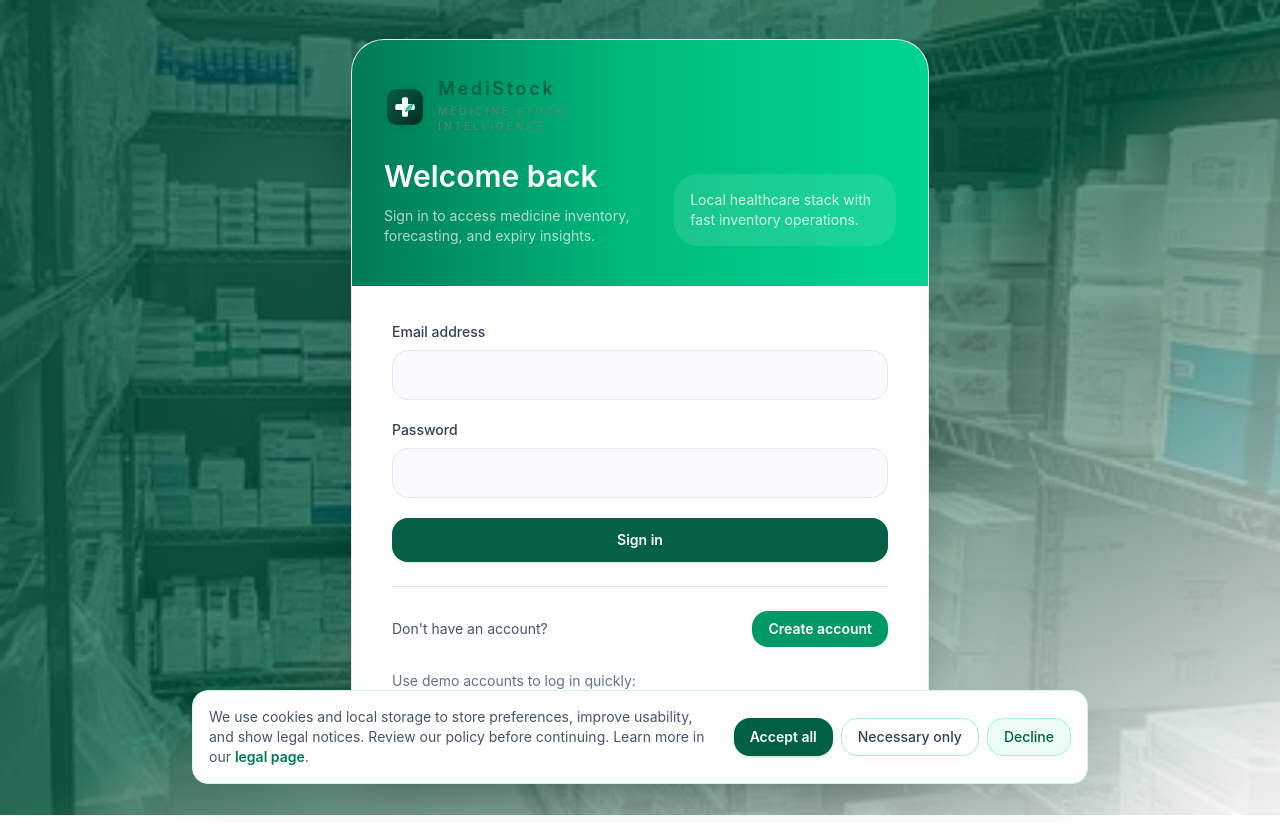
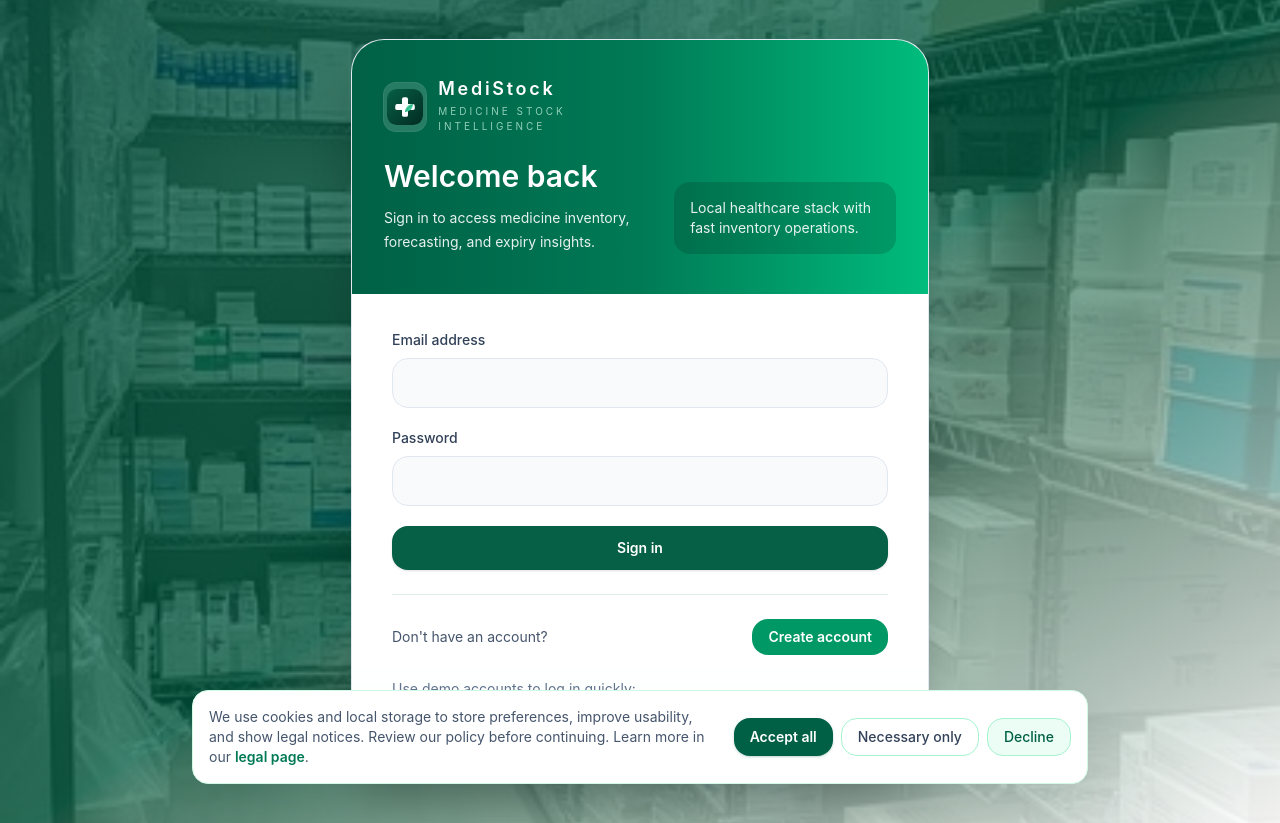
Before and after one commit to YugPatel27/MedicineInventory-Prediction, a React (Vite) app: page /login in a window 1280 px wide. Built offline with nearby package versions, Linux system fonts and the light colour scheme; no server answers.

Commit message:
Fix : forecast graph plot

```diff
--- a/src/pages/Login.jsx
+++ b/src/pages/Login.jsx
@@ -75,7 +75,7 @@ export function Login() {
   };
 
   return (
-    <div className="relative min-h-screen flex items-center justify-center px-4 py-10 overflow-hidden">
+    <div className="relative min-h-screen flex items-center justify-center px-3 py-6 sm:px-4 sm:py-10 overflow-hidden">
       {/* Local background keeps the login shell fast and available offline. */}
       <div
         className="absolute inset-0 bg-cover bg-center"
@@ -86,19 +86,19 @@ export function Login() {
       {/* Green-tinted, dulled overlay so it stays subtle behind the card */}
       <div className="absolute inset-0 bg-gradient-to-br from-emerald-900/80 via-emerald-800/70 to-white/90" />
 
-      <div className="relative w-full max-w-xl overflow-hidden rounded-[2rem] bg-white shadow-2xl ring-1 ring-slate-200">
-        <div className="grid gap-6 bg-gradient-to-r from-emerald-700 via-emerald-500 to-emerald-400 px-8 py-10 text-white sm:grid-cols-[1.2fr_1fr]">
+      <div className="relative w-full max-w-xl overflow-hidden rounded-3xl bg-white shadow-2xl ring-1 ring-slate-200 sm:rounded-[2rem]">
+        <div className="grid gap-5 bg-gradient-to-r from-emerald-800 via-emerald-700 to-emerald-500 px-5 py-7 text-white sm:grid-cols-[1.2fr_1fr] sm:gap-6 sm:px-8 sm:py-10">
           <div>
-            <BrandMark />
-            <h2 className="mt-6 text-3xl font-semibold">Welcome back</h2>
-            <p className="mt-3 text-sm text-slate-200/80">Sign in to access medicine inventory, forecasting, and expiry insights.</p>
+            <BrandMark theme="dark" />
+            <h2 className="mt-5 text-2xl font-semibold sm:mt-6 sm:text-3xl">Welcome back</h2>
+            <p className="mt-3 max-w-md text-sm leading-6 text-white/90">Sign in to access medicine inventory, forecasting, and expiry insights.</p>
           </div>
-          <div className="flex items-end justify-end">
-            <div className="rounded-3xl bg-white/10 p-4 text-white/80 text-sm">Local healthcare stack with fast inventory operations.</div>
+          <div className="hidden items-end justify-end sm:flex">
+            <div className="rounded-2xl bg-black/15 p-4 text-sm leading-5 text-white/90">Local healthcare stack with fast inventory operations.</div>
           </div>
         </div>
 
-        <div className="bg-white px-8 py-9 sm:px-10">
+        <div className="bg-white px-5 py-7 sm:px-10 sm:py-9">
           {error && <Alert type="danger">{error}</Alert>}
           <form onSubmit={handleLogin} className="space-y-5">
             <div>
--- a/src/pages/Settings.jsx
+++ b/src/pages/Settings.jsx
@@ -174,18 +174,18 @@ export function Settings() {
           </div>
         </div>
 
-        <div className="mt-6 grid gap-6 sm:grid-cols-2 lg:grid-cols-4">
+        <div className="mt-6 grid gap-6 md:grid-cols-2 xl:grid-cols-[0.9fr_1.35fr_1fr]">
           <div>
             <p className="text-sm font-semibold text-foreground">Rows per page</p>
             <p className="mt-1 text-xs text-foreground">Applies to Inventory and Purchases tables.</p>
-            <div className="mt-3 flex gap-2 text-black">
+            <div className="mt-3 flex flex-wrap gap-2">
               {[10, 20, 50, 100].map((size) => (
                 <button
                   key={size}
                   onClick={() => updateSetting('defaultPageSize', size)}
-                  className={`rounded-xl px-3 py-2 text-xs text-black font-semibold transition-all duration-200 ${
+                    className={`rounded-xl px-3 py-2 text-xs font-semibold transition-all duration-200 ${
                     settings.defaultPageSize === size
-                      ? 'bg-primary text-black shadow-sm'
+                      ? 'bg-primary text-primary-foreground shadow-sm'
                       : 'border border-border text-foreground hover:-translate-y-0.5 hover:bg-primary/5'
                   }`}
                 >
@@ -224,7 +224,7 @@ export function Settings() {
                   onClick={() => ['sm', 'base', 'lg'].includes(opt.key) && setTextSize(opt.key)}
                   className={`rounded-xl px-3 py-2 text-xs font-semibold transition-all duration-200 ${
                     textSize === opt.key
-                      ? 'bg-primary text-black shadow-sm'
+                      ? 'bg-primary text-primary-foreground shadow-sm'
                       : 'border border-border text-muted-foreground hover:-translate-y-0.5 hover:bg-primary/5'
                   }`}
                 >
```
Also changed, not shown: src/pages/Predictions.jsx (+0 -9 lines).
